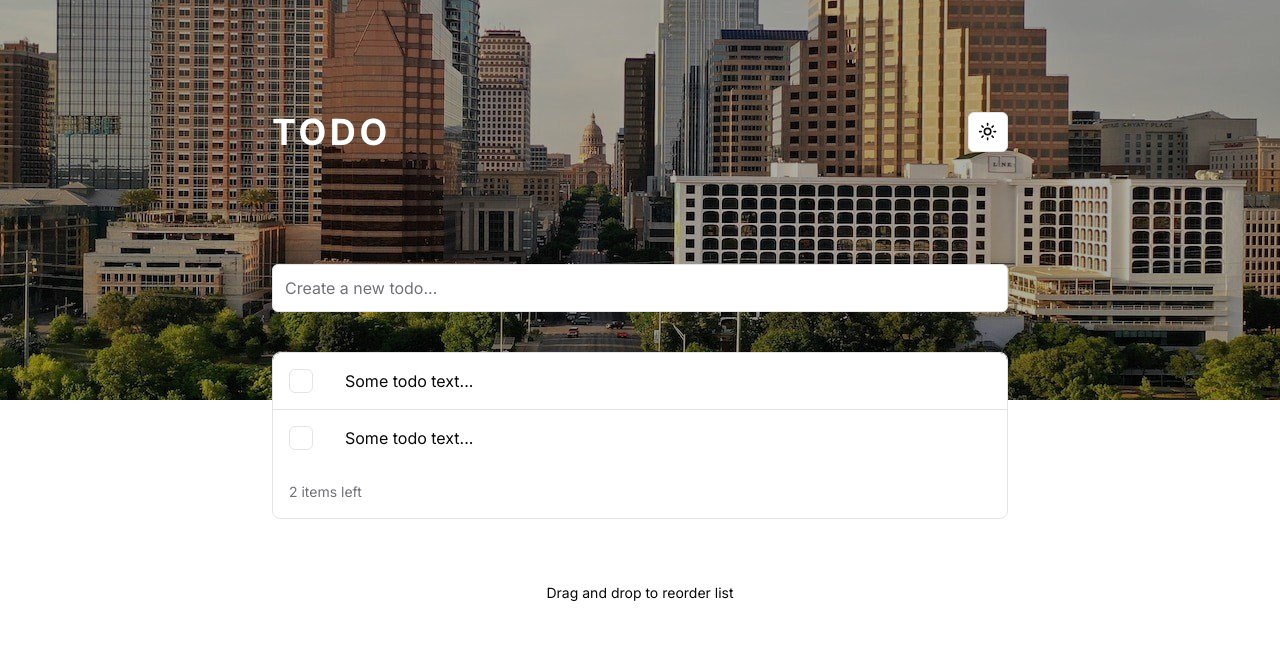
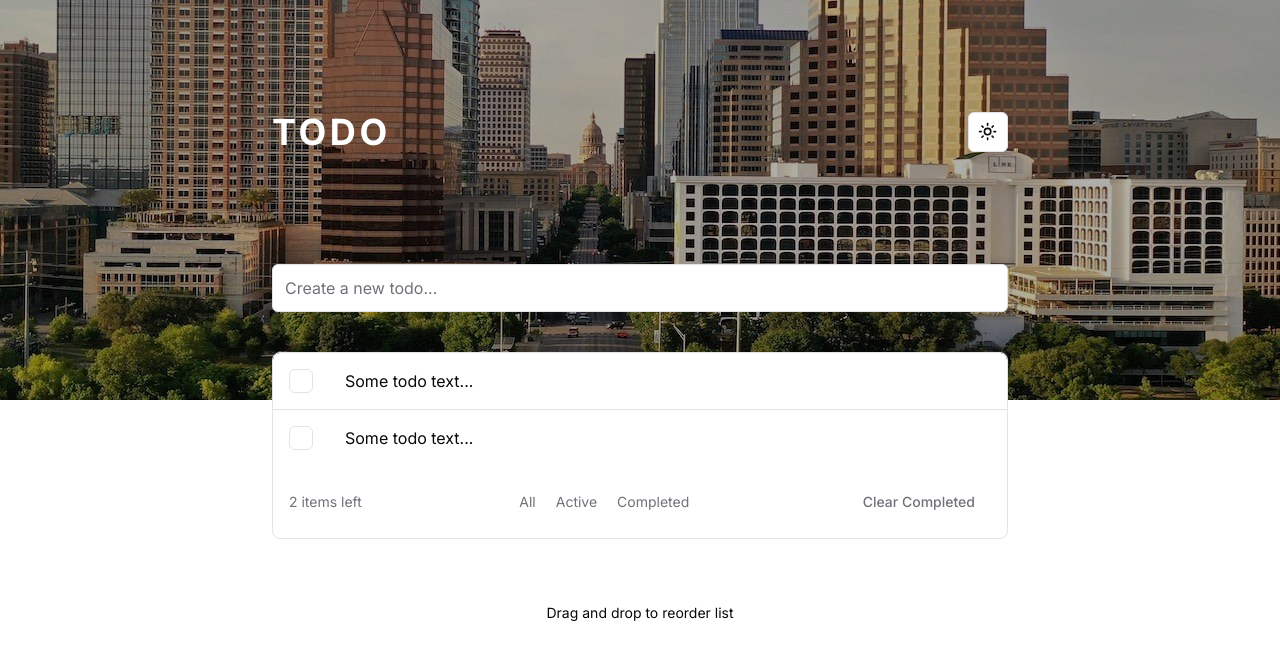
Before and after one commit to devenrgy/next-todo-app, a Next.js app: page / in a window 1280 px wide. Shown: the top 660 px of the page. Built offline with nearby package versions, Linux system fonts and the light colour scheme.

Commit message:
feat: add todos controls

```diff
--- a/app/page.tsx
+++ b/app/page.tsx
@@ -1,4 +1,5 @@
 import { ModeToggle } from '@/components/theme-toggle'
+import { Button } from '@/components/ui/button'
 import { Input } from '@/components/ui/input'
 import { Table, TableBody, TableCaption, TableCell, TableHead, TableHeader, TableRow } from '@/components/ui/table'
 import { Toggle } from '@/components/ui/toggle'
@@ -7,25 +8,37 @@ export default function Home() {
   return (
     <main className={'container'}>
       <div className={'flex justify-between py-28'}>
-        <h1 className={'text-4xl uppercase tracking-widest font-bold text-white'}>Todo</h1>
+        <h1 className={'text-4xl font-bold uppercase tracking-widest text-white'}>Todo</h1>
         <ModeToggle />
       </div>
 
-      <Input className={'h-12 mb-10 text-base'} placeholder={'Create a new todo...'} />
+      <Input className={'mb-10 h-12 text-base'} placeholder={'Create a new todo...'} />
 
-      <div className={'border rounded-lg overflow-hidden mb-16'}>
+      <div className={'mb-16 overflow-hidden rounded-lg border'}>
         <Table className={'bg-background text-base'}>
-          <TableCaption className={'text-left p-4 m-0'}>2 items left</TableCaption>
+          <TableCaption className={'m-0 p-4  text-left'}>
+            <div className={'flex flex-wrap items-center justify-center gap-5 sm:justify-between'}>
+              <p>2 items left</p>
+
+              <ul className={'flex gap-5'}>
+                <li>All</li>
+                <li>Active</li>
+                <li>Completed</li>
+              </ul>
+
+              <Button variant={'ghost'}>Clear Completed</Button>
+            </div>
+          </TableCaption>
           <TableBody>
             <TableRow className={'flex items-center'}>
-              <TableCell className={'w-max flex'}>
-                <Toggle className={'w-6 h-6'} size={'sm'} variant='outline' aria-label='Toggle italic'></Toggle>
+              <TableCell className={'flex w-max'}>
+                <Toggle className={'h-6 w-6'} size={'sm'} variant='outline' aria-label='Toggle italic'></Toggle>
               </TableCell>
               <TableCell className={'w-full'}>Some todo text...</TableCell>
             </TableRow>
             <TableRow className={'flex items-center'}>
-              <TableCell className={'w-max flex'}>
-                <Toggle className={'w-6 h-6'} size={'sm'} variant='outline' aria-label='Toggle italic'></Toggle>
+              <TableCell className={'flex w-max'}>
+                <Toggle className={'h-6 w-6'} size={'sm'} variant='outline' aria-label='Toggle italic'></Toggle>
               </TableCell>
               <TableCell className={'w-full'}>Some todo text...</TableCell>
             </TableRow>
--- a/package.json
+++ b/package.json
@@ -30,6 +30,7 @@
     "eslint": "^8",
     "eslint-config-next": "14.0.4",
     "postcss": "^8",
+    "prettier-plugin-tailwindcss": "^0.5.9",
     "tailwindcss": "^3.3.0",
     "typescript": "^5"
   }
```
Also changed, not shown: 2 other files (tests, documents, lock files or other folders).
